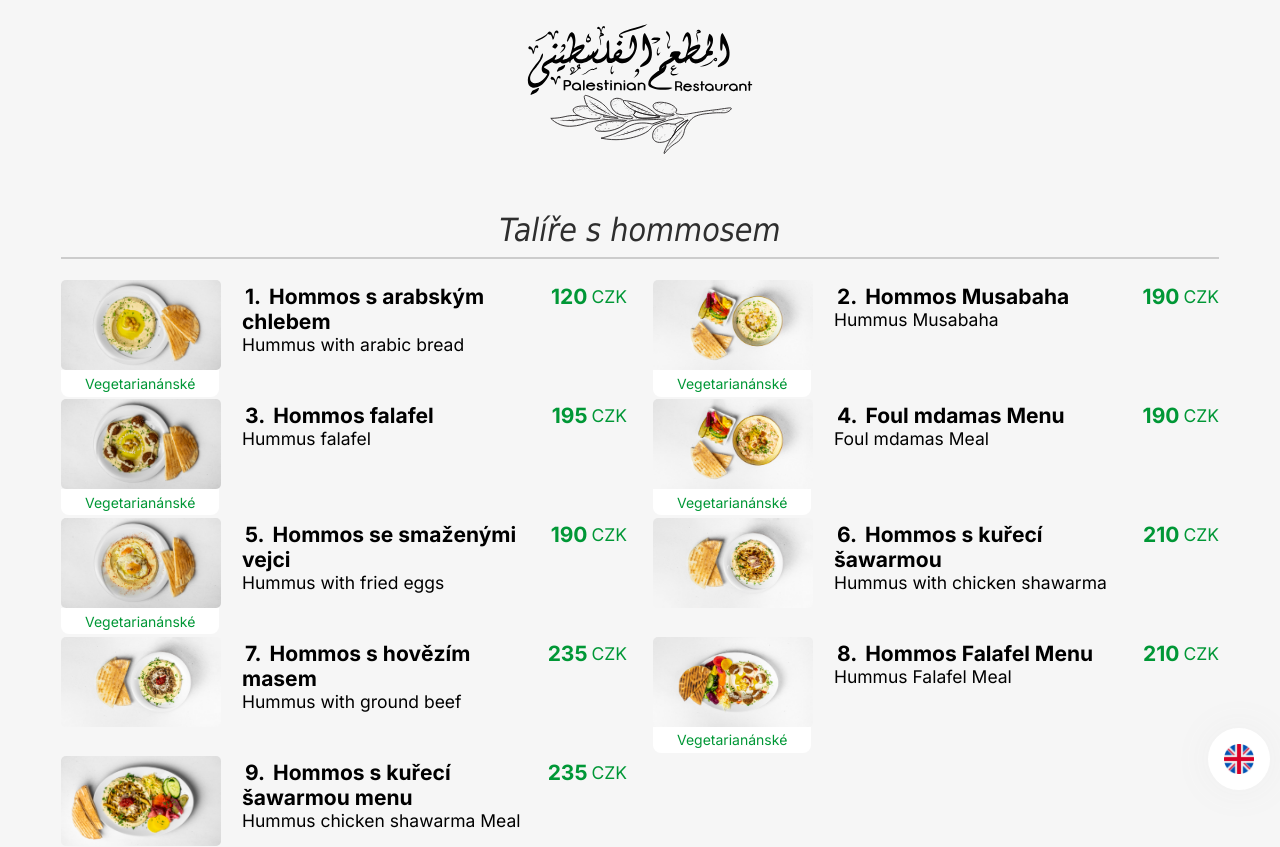
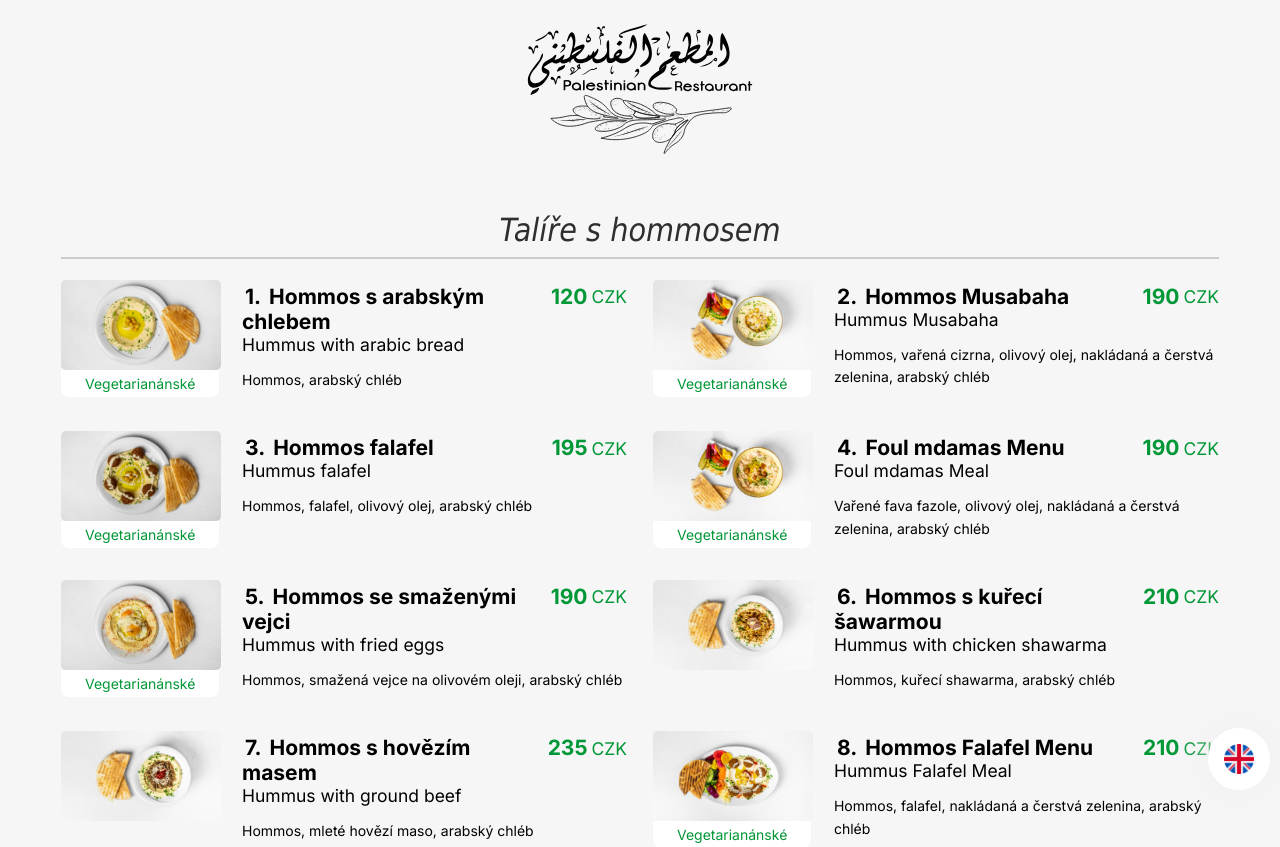
Before and after one commit to beshoyrmansour/the-olive-branch-resturant-menu, a Next.js app: page / in a window 1280 px wide. Shown: the top 847 px of the page. Built offline with nearby package versions, Linux system fonts and the light colour scheme; a web font is replaced by a local one.

Commit message:
fix description

```diff
--- a/pages/index.tsx
+++ b/pages/index.tsx
@@ -77,6 +77,7 @@ export default function Home({ data }: { data: MenuItem[] }) {
                         </span>
                       </div>
                     </h2>
+                    <p className={styles.menu_item_description}>{lang === 'en' ? item.en_description : item.cz_description}</p>
                   </div>
                 </div>
 
```
